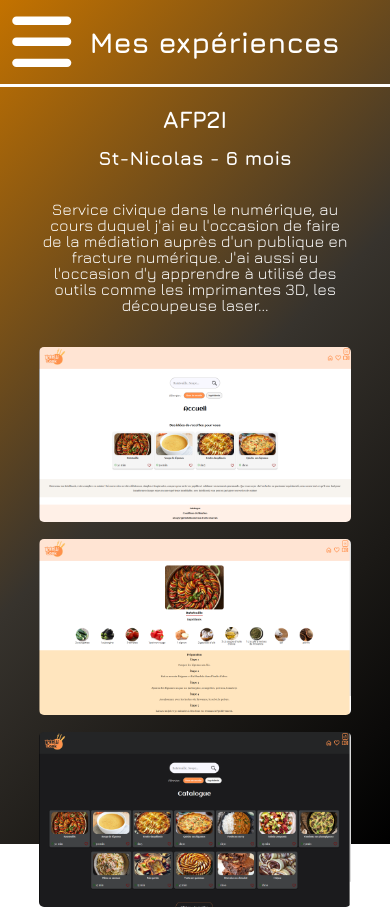
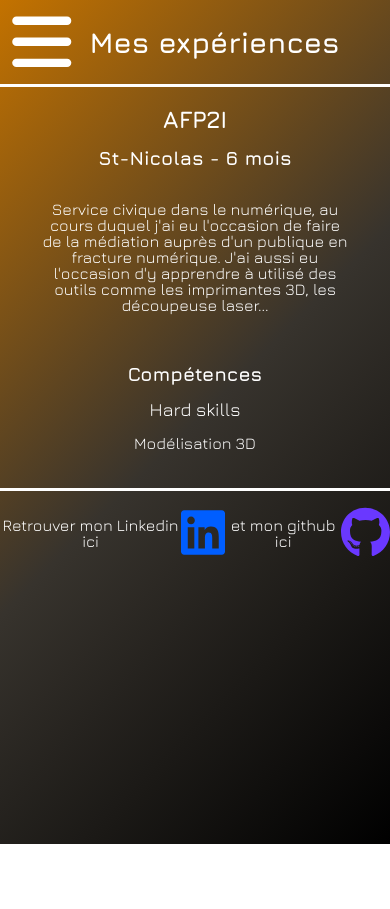
Before and after one commit to JuliePlagias/Web-CV, a React (Create React App) app: page /experiences/afp2i in a window 390 px wide. Shown: the top 909 px of the page. After the commit the page ends 844 px from the top, so only its background shows below. Built offline with nearby package versions, Linux system fonts and the light colour scheme.

Commit message:
Upd - separated project computer and phone imgs

```diff
--- a/src/assets/experiences.json
+++ b/src/assets/experiences.json
@@ -7,7 +7,10 @@
         "background-img":"Descamps",
         "intro":"Stage en entreprise d'un mois au sein du département marketing de descamps bois.",
         "detail":"Stage en developpement web, au cours duquel j'ai été chargé de commencer le responsive design du site interne de l'entrprise.",
-        "imgs":["intellicook-1", "intellicook-2", "intellicook-3", "intellicook-4", "intellicook-5", "intellicook-6"],
+        "imgs":{
+            "computer":[],
+            "phone":[]
+        },
         "hardSkills":["HTML 5", "Css 3", "JavaScript", "React", "Figma"],
         "softSkills":["Travail en autonomie"]
     },
@@ -20,7 +23,10 @@
         "intro":"Projet en groupe de 4, réalisé en fin de formation dev-front.",
         "projectLink":"https://intellicook.netlify.app/",
         "detail":"Site de recettes réaliser en groupe de 4 en fin de formation developpement web. le site à été réalisé avec le framework react et le module Sass.",
-        "imgs":["intellicook-1", "intellicook-2", "intellicook-3", "intellicook-4", "intellicook-5", "intellicook-6"],
+        "imgs":{
+            "computer":["intellicook-1", "intellicook-2", "intellicook-3", "intellicook-4"],
+            "phone":["intellicook-5", "intellicook-6"]
+        },
         "hardSkills":["HTML 5","Css 3","JavaScript","React","Sass","Figma","GIT"],
         "softSkills":["Travail en équipe"]
     },
@@ -32,7 +38,10 @@
         "background-img":"Afp2i-arras",
         "intro":"Service civique d'une durée de 6 mois dans le domaine du numérique.",
         "detail":"Service civique dans le numérique, au cours duquel j'ai eu l'occasion de faire de la médiation auprès d'un publique en fracture numérique. J'ai aussi eu l'occasion d'y apprendre à utilisé des outils comme les imprimantes 3D, les découpeuse laser...",
-        "imgs":["intellicook-1", "intellicook-2", "intellicook-3", "intellicook-4", "intellicook-5", "intellicook-6"],
+        "imgs":{
+            "computer":[],
+            "phone":[]
+        },
         "hardSkills":["Modélisation 3D"],
         "softSkills":[]
     },
@@ -44,7 +53,10 @@
         "background-img":"Dust-and-aliens",
         "intro":"Projet de jeu vidéo de dernière année, réalisé en groupe sur une période de 6 mois.",
         "projectLink":"https://store.steampowered.com/app/2190230/Dust_and_Aliens/",
-        "imgs":["intellicook-1", "intellicook-2", "intellicook-3", "intellicook-4", "intellicook-5", "intellicook-6"],
+        "imgs":{
+            "computer":[],
+            "phone":[]
+        },
         "hardSkills":["C++","Unreal 5","Perforce"],
         "softSkills":["Travail en équipe"]
     },
@@ -56,7 +68,10 @@
         "background-img":"Space-piercer",
         "intro":"Projet de jeu vidéo de fin de première année, réalisé en groupe sur une période de 2 mois.",
         "projectLink":"https://store.steampowered.com/app/1904410/Space_Piercer/",
-        "imgs":["intellicook-1", "intellicook-2", "intellicook-3", "intellicook-4", "intellicook-5", "intellicook-6"],
+        "imgs":{
+            "computer":[],
+            "phone":[]
+        },
         "hardSkills":["C++","Unreal 4","Perforce"],
         "softSkills":["Travail en équipe"]
     }
--- a/src/assets/skills.json
+++ b/src/assets/skills.json
@@ -68,6 +68,9 @@
         },
         {
             "name":"Modélisation 3D"
+        },
+        {
+            "name":"Sass"
         }
     ],
     "soft":[
--- a/src/components/pages/ExperienceDetail.jsx
+++ b/src/components/pages/ExperienceDetail.jsx
@@ -14,12 +14,15 @@ export default function ExperienceDetail(){
             <h3>{experience.place} - {experience.time}</h3>
             <p>{experience.detail}</p>
             <div className="imgs">
-            {Object.values(experience.imgs).map((img, index)=>(
-                    <img key={index} src={`../assets/images/${img}.png`} alt={`image du projet ${index}`}></img>
-                ))}
+                {Object.values(experience.imgs.computer).map((img, index)=>(
+                        <img className="img-computer" key={index} src={`../assets/images/${img}.png`} alt={`image du projet ${index}`}></img>
+                    ))}
+                {Object.values(experience.imgs.phone).map((img, index)=>(
+                    <img className="img-phone" key={index} src={`../assets/images/${img}.png`}></img>
+                ))
+                }
             </div>
-            {
-                experience.projectLink &&
+            {experience.projectLink &&
                     <a href={experience.projectLink} target="_blank" rel="noopener noreferrer">Accéder aux projet</a>
             }
             <h3>Compétences</h3>
@@ -30,7 +33,7 @@ export default function ExperienceDetail(){
                     return result  && result.progress ? (
                     <SkillBlock key={index} name={result.name} logo={result.logo} progress={result.progress}/>
                     )
-                    :<li key={index}>{result.name}</li>;
+                    :(<li key={index}>{result.name}</li>);
                 })}
             </ul>
             <h4 style={{ display: experience.softSkills.length > 0 ? 'block' : 'none' }}>Soft skills</h4>
```
